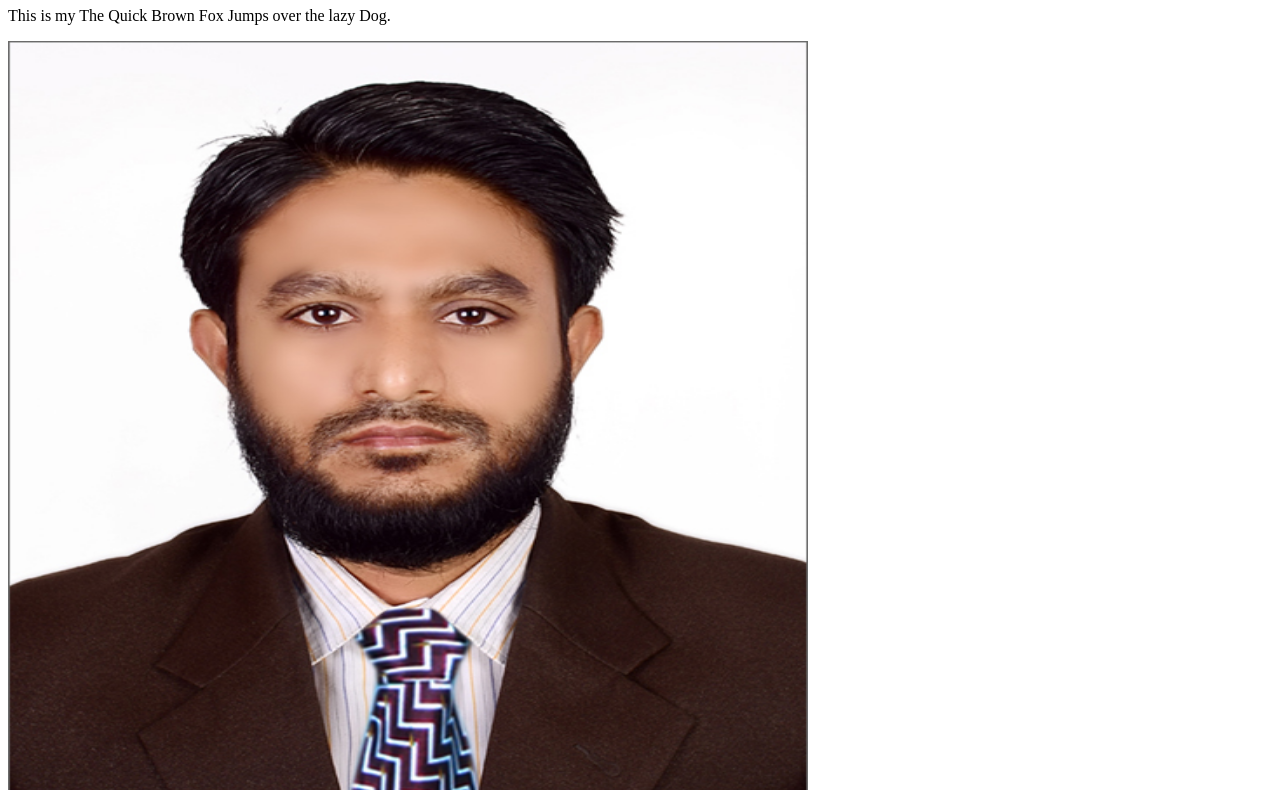
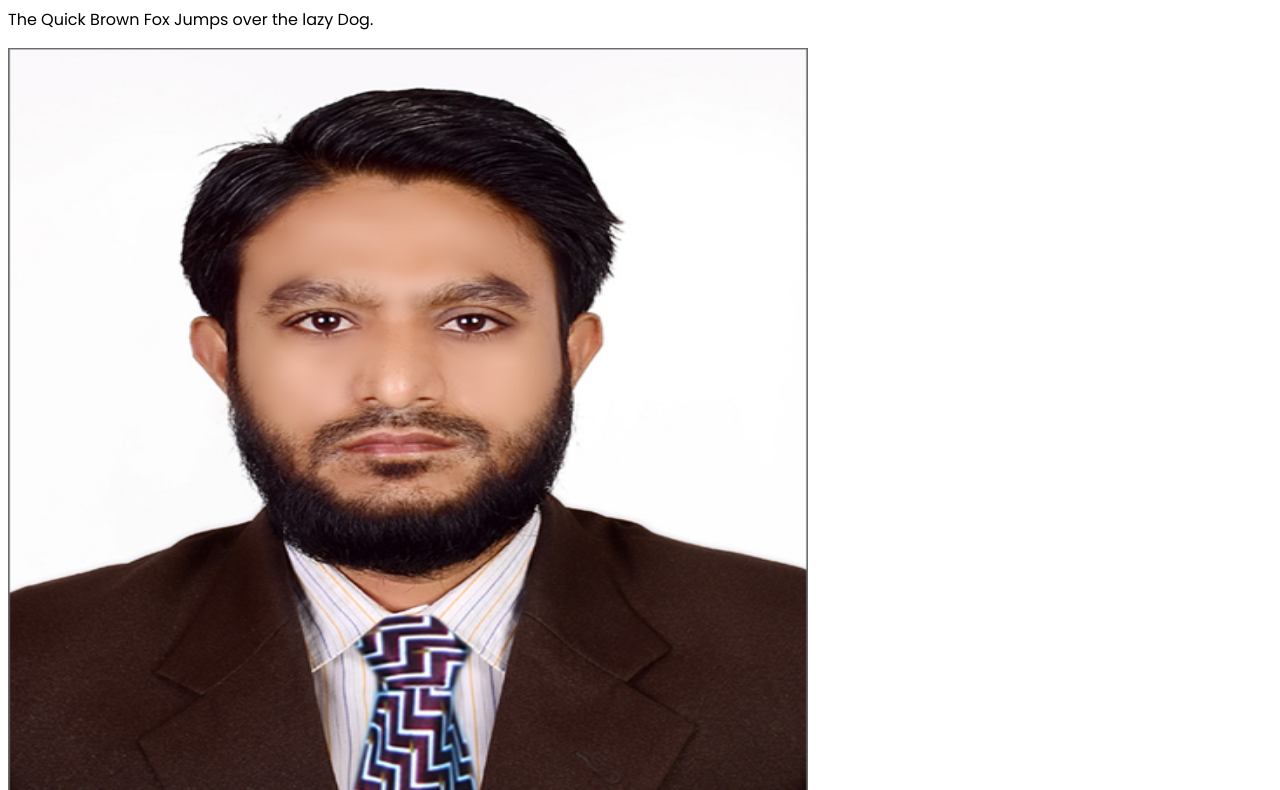
Before and after one commit to Malamin78600/first-repo, a plain HTML site: page index.html in a window 1280 px wide. Shown: the part 73-863 px from the top of the page. Drawn offline with Linux system fonts and the light colour scheme.

Commit message:
changed first repo

```diff
--- a/index.html
+++ b/index.html
@@ -6,13 +6,18 @@
     <meta name="viewport" content="width=device-width, initial-scale=1.0">
     <title>Assignment</title>
     <link rel="stylesheet" href="style.css">
+    <link rel="preconnect" href="https://fonts.googleapis.com">
+<link rel="preconnect" href="https://fonts.gstatic.com" crossorigin>
+<link href="https://fonts.googleapis.com/css2?family=Poppins&display=swap" rel="stylesheet">
 <body><h1>This is my head 1 tag</h1>
-    <P>This is my The Quick Brown Fox Jumps over the lazy Dog.</P>
+    <P>The Quick Brown Fox Jumps over the lazy Dog.</P>
     <img src="Photo Passport.jpg" alt="">
 
     <p>Sir dukkhito ami Somoyer Ovabe Asssinmetn ti sundor korte pari ni.</p>
     <br>
     <br>
     This is my Web Development Class
+    I want to practice all class but I am tired. I want to go after six months SCIC with special Group.
+    Please help us.
 </body>
 </html>
--- a/style.css
+++ b/style.css
@@ -6,3 +6,6 @@ img{
     width: 800px;
     height: 800px;
 }
+p{
+    font-family: 'Poppins', sans-serif;
+}
```
